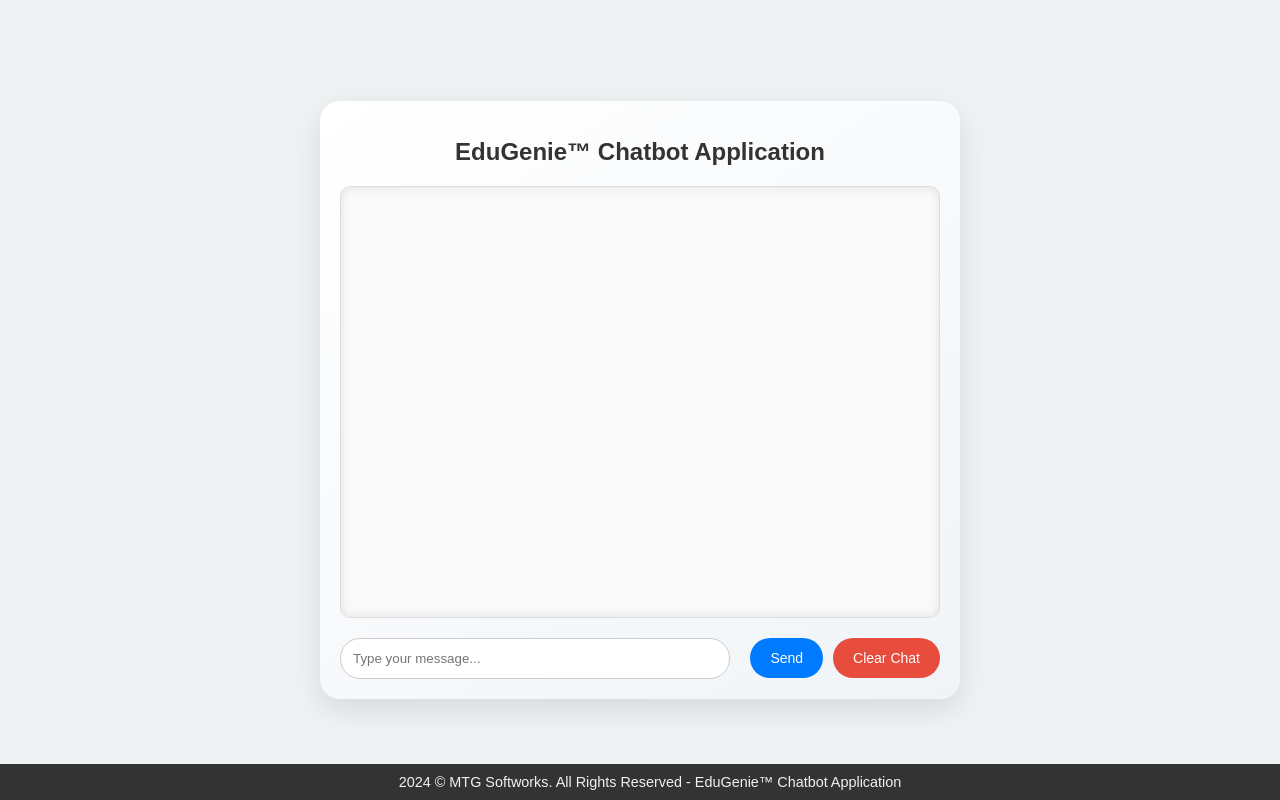
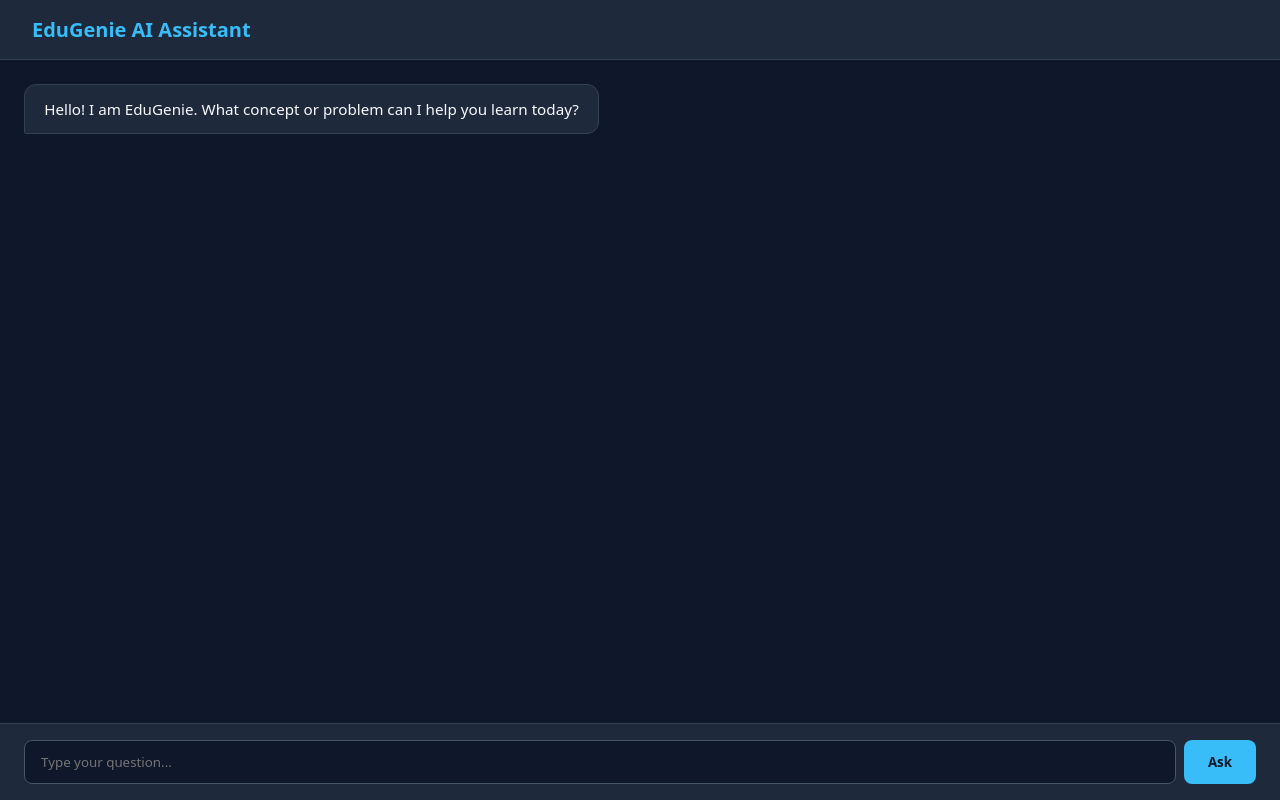
Before and after one commit to abishek-133/EDUGENIE-AI-ASSISTANT, a Flask app: page / in a window 1280 px wide. Run offline with Flask 3, Linux system fonts and the light colour scheme.

Commit message:
Update index.html

```diff
--- a/eduGenie-main/templates/index.html
+++ b/eduGenie-main/templates/index.html
@@ -1,131 +1,79 @@
 <!DOCTYPE html>
 <html lang="en">
 <head>
-    <meta charset="UTF-8">
-    <meta name="viewport" content="width=device-width, initial-scale=1.0">
-    <link rel="stylesheet" href="{{ url_for('static', filename='styles.css') }}">
-    <title>EduGenie™ Chatbot Application</title>
+  <meta charset="UTF-8" />
+  <title>EduGenie - AI Learning Assistant</title>
+  <script src="https://cdn.jsdelivr.net/npm/marked/marked.min.js"></script>
   <style>
-        .video-small {
-            position: fixed;
-            bottom: 10px;
-            right: 10px;
-            width: 256px;
-            height: 256px;
-            display: none;
-        }
+    * { box-sizing: border-box; margin: 0; padding: 0; font-family: system-ui, sans-serif; }
+    body { background: #0f172a; color: #f8fafc; display: flex; flex-direction: column; height: 100vh; }
+    header { padding: 1rem 2rem; background: #1e293b; border-bottom: 1px solid #334155; }
+    header h1 { font-size: 1.25rem; font-weight: 600; color: #38bdf8; }
+    #chat-box { flex: 1; overflow-y: auto; padding: 1.5rem; display: flex; flex-direction: column; gap: 1rem; }
+    .msg { max-width: 75%; padding: 0.8rem 1.2rem; border-radius: 12px; line-height: 1.5; font-size: 0.95rem; }
+    .user { align-self: flex-end; background: #2563eb; color: #fff; border-bottom-right-radius: 2px; }
+    .bot { align-self: flex-start; background: #1e293b; border: 1px solid #334155; border-bottom-left-radius: 2px; }
+    .bot pre { background: #0b1120; padding: 0.5rem; border-radius: 6px; overflow-x: auto; margin: 0.5rem 0; }
+    .bot code { font-family: monospace; font-size: 0.9em; }
+    form { display: flex; gap: 0.5rem; padding: 1rem 1.5rem; background: #1e293b; border-top: 1px solid #334155; }
+    input { flex: 1; padding: 0.75rem 1rem; border-radius: 8px; border: 1px solid #475569; background: #0f172a; color: #fff; outline: none; }
+    input:focus { border-color: #38bdf8; }
+    button { padding: 0.75rem 1.5rem; background: #38bdf8; color: #0f172a; font-weight: bold; border: none; border-radius: 8px; cursor: pointer; }
+    button:hover { background: #7dd3fc; }
   </style>
 </head>
 <body>
-    <div class="chat-container">
-        <h1>EduGenie™ Chatbot Application</h1>
-        <div id="chatbox"></div>
-        <div class="input-container">
-            <input type="text" id="user_input" placeholder="Type your message...">
-            <button id="send_button">Send</button>
-            <button id="clear_chat_button">Clear Chat</button>
+  <header>
+    <h1>EduGenie AI Assistant</h1>
+  </header>
+  <div id="chat-box">
+    <div class="msg bot">Hello! I am EduGenie. What concept or problem can I help you learn today?</div>
   </div>
-
-        <div id="response"></div>
-        <audio id="audio" controls style="display: none;"></audio>
-
-        <video id="video_player" controls class="video-small"></video>
-
-        <div id="feedback_section" style="display:none;">
-            <h3>Rate the Bot's Response:</h3>
-            <button class="feedback_btn" data-feedback="positive">👍</button>
-            <button class="feedback_btn" data-feedback="negative">👎</button>
-        </div>
-    </div>
-
-    <footer>
-        2024 © MTG Softworks. All Rights Reserved - EduGenie™ Chatbot Application
-    </footer>
+  <form id="chat-form">
+    <input type="text" id="user-input" placeholder="Type your question..." autocomplete="off" required />
+    <button type="submit">Ask</button>
+  </form>
 
   <script>
-        let lastUserInput = "";
+    const form = document.getElementById('chat-form');
+    const input = document.getElementById('user-input');
+    const box = document.getElementById('chat-box');
 
-        document.getElementById('send_button').onclick = function() {
-            const userInput = document.getElementById('user_input').value;
-            lastUserInput = userInput;
-            const chatbox = document.getElementById('chatbox');
-            chatbox.innerHTML += `<div class="user-message">User: ${userInput}</div>`;
-
-            const waitingMessage = document.createElement("div");
-            waitingMessage.className = "bot-message";
-            waitingMessage.id = "waiting_message";
-            waitingMessage.innerText = "Waiting for response...";
-            chatbox.appendChild(waitingMessage);
-
-            document.getElementById('user_input').value = '';
-
-            fetch('/ask', {
-                method: 'POST',
-                headers: {'Content-Type': 'application/x-www-form-urlencoded'},
-                body: 'user_input=' + encodeURIComponent(userInput)
-            })
-            .then(response => response.json())
-            .then(data => {
-                waitingMessage.remove();
-
-                const botMessage = document.createElement("div");
-                botMessage.className = "bot-message";
-                botMessage.innerHTML = `
-                    Bot: ${data.response} <span>(Detected Emotion: ${data.emotion})</span>
-                    <button onclick="playAudio('${data.audio_path}')">🔊</button>
-                `;
-                chatbox.appendChild(botMessage);
-
-                document.getElementById('feedback_section').style.display = 'block';
-
-                const videoPlayer = document.getElementById('video_player');
-                const videoPath = data.video_path;
-                videoPlayer.src = "/output/" + videoPath;
-
-                fetch(videoPlayer.src)
-                    .then(res => {
-                        if (res.ok) {
-                            videoPlayer.style.display = 'block';
-                            videoPlayer.load();
+    function appendMessage(sender, text, isMarkdown = false) {
+      const div = document.createElement('div');
+      div.className = `msg ${sender}`;
+      if (isMarkdown) {
+        div.innerHTML = marked.parse(text);
       } else {
-                            console.error("Video file not found:", videoPlayer.src);
+        div.textContent = text;
       }
-                    })
-                    .catch(err => console.error("Error fetching video:", err));
-
-                chatbox.scrollTop = chatbox.scrollHeight;
-            })
-            .catch(error => {
-                console.error("Error:", error);
-                waitingMessage.innerText = "Error retrieving response.";
-            });
-        };
-
-        document.getElementById('clear_chat_button').onclick = function() {
-            const chatbox = document.getElementById('chatbox');
-            chatbox.innerHTML = '';
-        };
-
-        function playAudio(audioPath) {
-            const audio = document.getElementById('audio');
-            audio.src = audioPath;
-            audio.style.display = 'block';
-            audio.play().catch(error => console.error("Audio playback error:", error));
+      box.appendChild(div);
+      box.scrollTop = box.scrollHeight;
+      return div;
     }
 
-        document.querySelectorAll('.feedback_btn').forEach(button => {
-            button.onclick = function() {
-                const feedback = this.getAttribute('data-feedback');
-                fetch('/feedback', {
+    form.addEventListener('submit', async (e) => {
+      e.preventDefault();
+      const prompt = input.value.trim();
+      if (!prompt) return;
+
+      appendMessage('user', prompt);
+      input.value = '';
+
+      const loadingDiv = appendMessage('bot', 'EduGenie is thinking...');
+
+      try {
+        const res = await fetch('/chat', {
           method: 'POST',
-                    headers: {'Content-Type': 'application/x-www-form-urlencoded'},
-                    body: 'user_feedback=' + encodeURIComponent(feedback) + '&user_input=' + encodeURIComponent(lastUserInput)
-                })
-                .then(() => {
-                    alert('Thank you for your feedback!');
-                    document.getElementById('feedback_section').style.display = 'none';
+          headers: { 'Content-Type': 'application/json' },
+          body: JSON.stringify({ message: prompt })
         });
-            };
+        const data = await res.json();
+        loadingDiv.innerHTML = marked.parse(data.response || data.error || 'No response received.');
+      } catch (err) {
+        loadingDiv.textContent = 'Error connecting to server.';
+      }
+      box.scrollTop = box.scrollHeight;
     });
   </script>
 </body>
```
Lines whose indentation alone changed are shown as unchanged.
